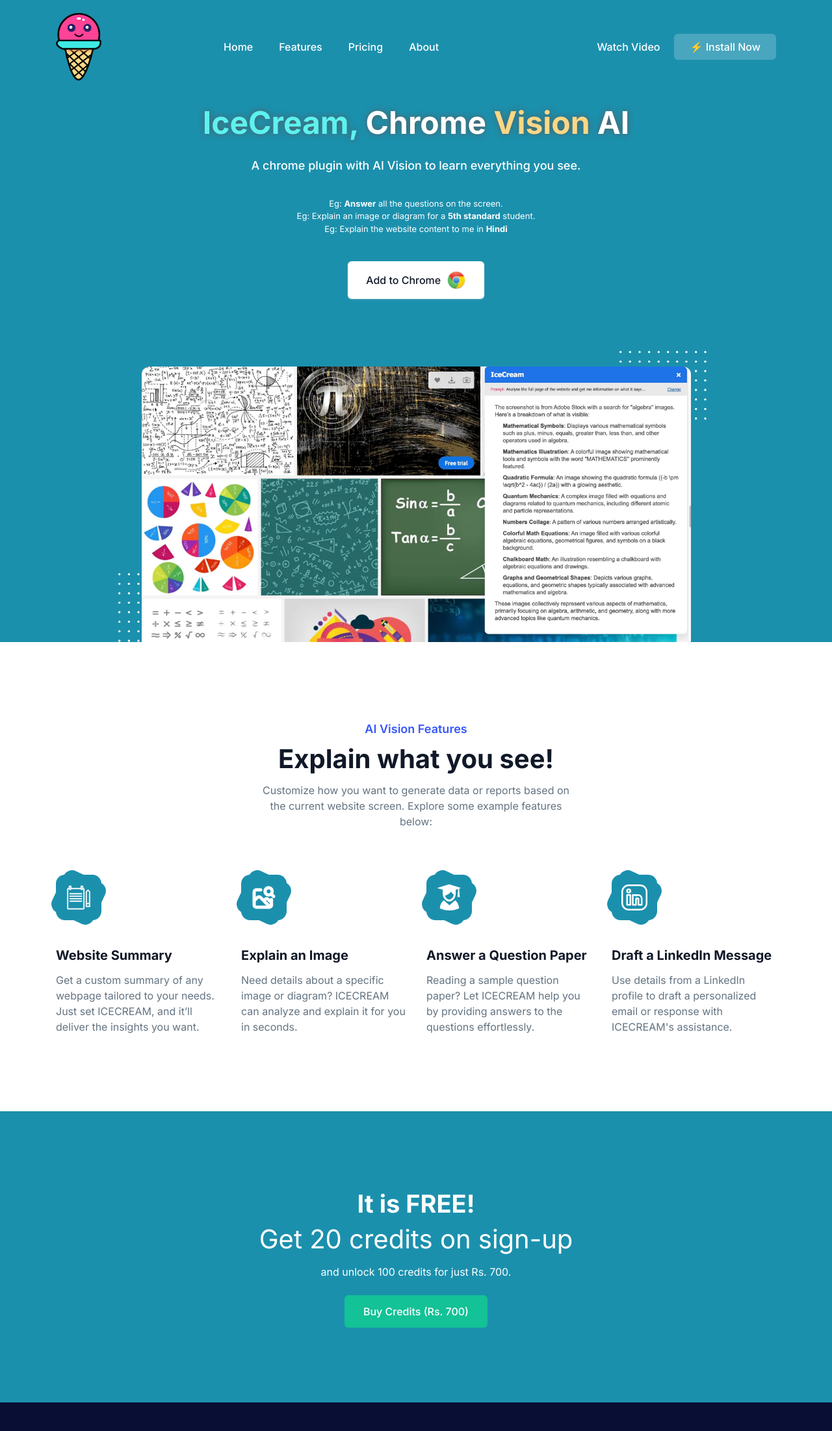
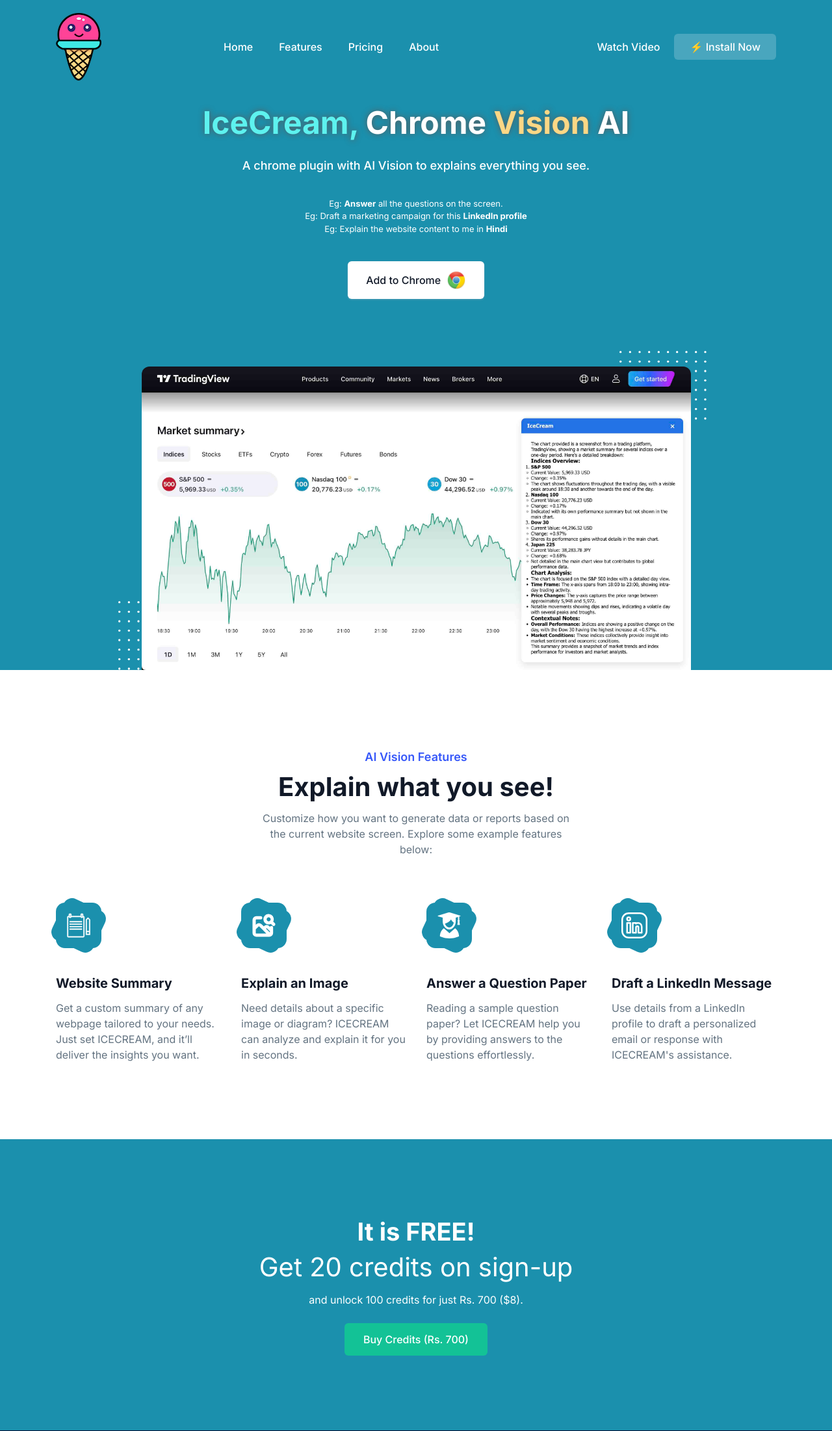
Before and after one commit to sajithamma/icecream, a Flask app: page / in a window 1280 px wide. Shown: the top 2202 px of the page at 65% size. Run offline with Flask 3, Linux system fonts and the light colour scheme.

Commit message:
html copy fixes

```diff
--- a/server/templates/index.html
+++ b/server/templates/index.html
@@ -119,15 +119,14 @@
                         </h1>
                         <p
                             class="mx-auto mb-9 max-w-[600px] text-base font-medium text-white sm:text-lg sm:leading-[1.44]">
-
-                            A chrome plugin with AI Vision to learn everything you see.
+                            A chrome plugin with AI Vision to explains everything you see.
                         </p>
 
                         <div style="color: white !important; margin-bottom: 40px; font-size: small;">
                             <span>Eg: <strong>Answer</strong> all the questions on the
                                 screen.</span>
-                            <br /> <span>Eg: Explain an image or diagram for a <strong>5th standard</strong> student.
-                            </span>
+                            <br /> <span>Eg: Draft a marketing campaign for this
+                                <strong>LinkedIn profile</strong></span>
 
                             <br /> <span>Eg: Explain the website content to me in
                                 <strong>Hindi</strong></span>
@@ -149,7 +148,7 @@
                 <div class="w-full px-4">
                     <div class="wow fadeInUp relative z-10 mx-auto max-w-[845px]" data-wow-delay=".25s">
                         <div class="mt-16">
-                            <img src="/static/images/hero/edu.jpg" alt="hero"
+                            <img src="/static/images/hero/newhero.jpg" alt="hero"
                                 class="mx-auto max-w-full rounded-t-xl rounded-tr-xl" />
                         </div>
                         <div class="absolute -left-9 bottom-0 z-[-1]">
@@ -611,7 +610,7 @@
                                 </span>
                             </h2>
                             <p class="mx-auto mb-6 max-w-[515px] text-base leading-[1.5] text-white">
-                                and unlock 100 credits for just Rs. 700.
+                                and unlock 100 credits for just Rs. 700 ($8).
                             </p>
                             <a href="/buy-credits"
                                 class="inline-block rounded-md border border-transparent bg-secondary px-7 py-3 text-base font-medium text-white transition hover:bg-[#0BB489]">
--- a/server/templates/privacy.html
+++ b/server/templates/privacy.html
@@ -271,7 +271,7 @@
                                 <li><strong>Email:</strong> info@tshaped.in</li>
                                 <li><strong>Mailing Address:</strong></li>
                             </ul>
-                            <p>T-Shaped People (P) Limited</p>
+                            <p>T-Shaped People</p>
                             <p>Room number 60/49 E,</p>
                             <p>JC CHAMBERS,</p>
                             <p>Panampally Nagar,</p>
--- a/server/templates/refund.html
+++ b/server/templates/refund.html
@@ -213,7 +213,7 @@
                                 <li><strong>Email:</strong> info@tshaped.in<br /><br /></li>
                                 <li><strong>Mailing Address:</strong></li>
                             </ul>
-                            <p>T-Shaped People (P) Limited</p>
+                            <p>T-Shaped People</p>
                             <p>Room number 60/49 E,</p>
                             <p>JC CHAMBERS,</p>
                             <p>Panampally Nagar,</p>
--- a/server/templates/terms.html
+++ b/server/templates/terms.html
@@ -314,7 +314,7 @@
                                 <li><strong>Email:</strong> info@tshaped.in</li>
                                 <li><strong>Mailing Address:</strong></li>
                             </ul>
-                            <p>T-Shaped People (P) Limited</p>
+                            <p>T-Shaped People</p>
                             <p>Room number 60/49 E,</p>
                             <p>JC CHAMBERS,</p>
                             <p>Panampally Nagar,</p>
```
